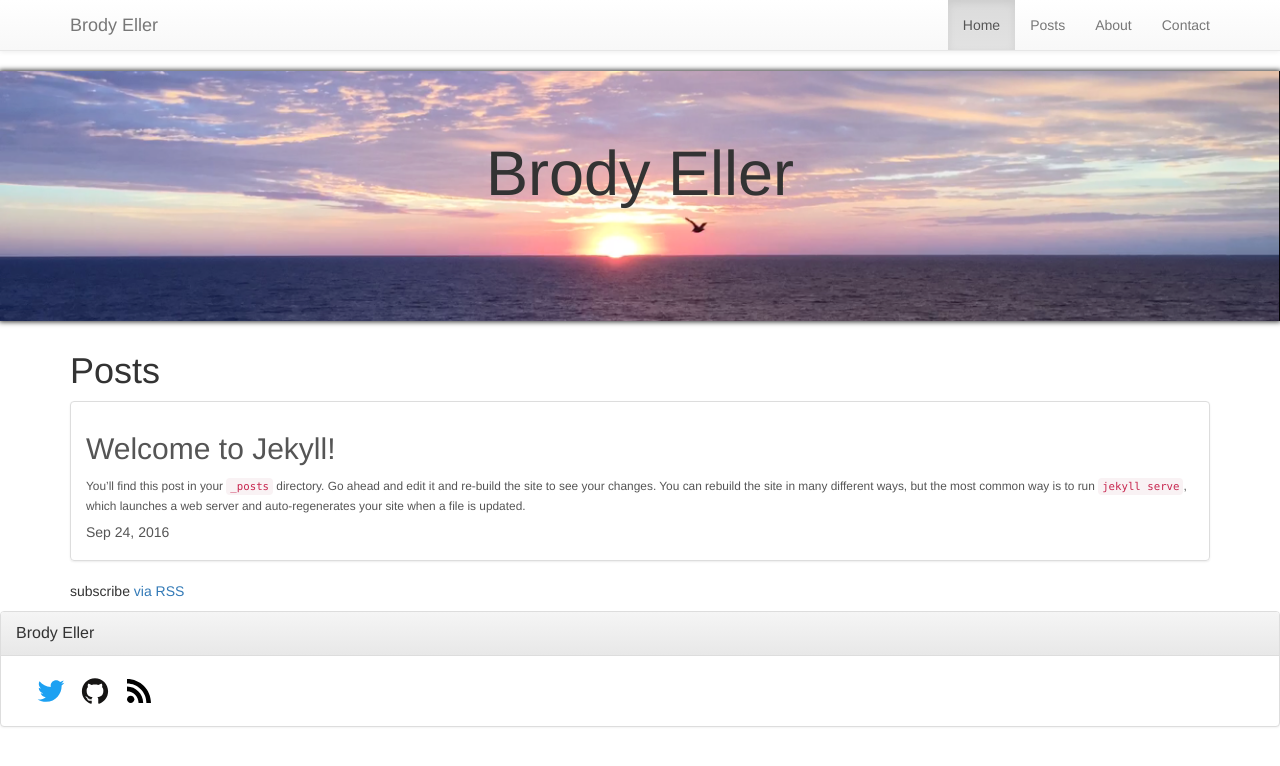
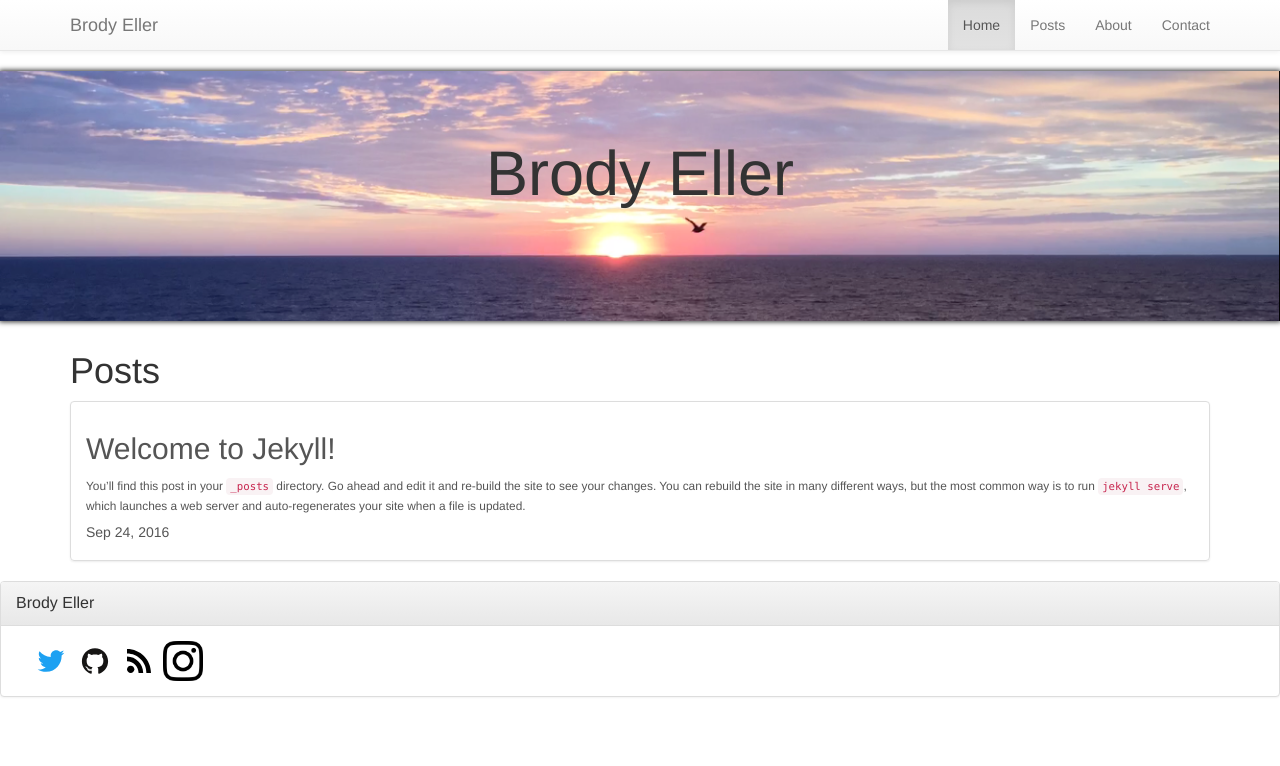
Before and after one commit to BrodyEller/brodyeller.github.io, a Jekyll site: the page built from index.html, in a window 1280 px wide. Shown: the top 766 px of the page. Built offline with Jekyll 4.4.1, drawn with Linux system fonts in a browser that asks for light colours; nearby versions of some CDN libraries.

Commit message:
Added instagram image to footer

```diff
--- a/_config.yml
+++ b/_config.yml
@@ -21,6 +21,7 @@ baseurl: "" # the subpath of your site, e.g. /blog
 url: "https://brodyeller.com" # the base hostname & protocol for your site
 twitter_username: brodlycooper
 github_username:  BrodyEller
+instagram_username: brodlycooper
 
 images_folder: images
 assets_folder: assets
@@ -28,6 +29,7 @@ assets_folder: assets
 twitter_image: Twitter_Social_Icon_Blue.svg
 github_image: Github-Mark.svg
 rss_image: RSS-Icon.svg
+instagram_image: glyph-logo_May2016.png
 
 jquery: <script   src="https://code.jquery.com/jquery-3.1.1.js"   integrity="sha256-16cdPddA6VdVInumRGo6IbivbERE8p7CQR3HzTBuELA="   crossorigin="anonymous"></script>
 bootstrap_css: <link rel="stylesheet" href="https://maxcdn.bootstrapcdn.com/bootstrap/3.3.7/css/bootstrap.min.css" integrity="sha384-BVYiiSIFeK1dGmJRAkycuHAHRg32OmUcww7on3RYdg4Va+PmSTsz/K68vbdEjh4u" crossorigin="anonymous">
--- a/_includes/footer.html
+++ b/_includes/footer.html
@@ -12,6 +12,7 @@
             <a target="_blank" href="https://twitter.com/{{ site.twitter_username }}"><img style="height:40px; width:40px;" src="{{ site.url }}/{{ site.assets_folder }}/{{ site.twitter_image }}"/></a>
             <a target="_blank" href="https://github.com/{{ site.github_username }}"><img style="height:40px; width:40px;" src="{{ site.url }}/{{ site.assets_folder }}/{{ site.github_image }}"/></a>
             <a href="{{ "/feed.xml" | prepend: site.baseurl }}"><img style="height:40px; width:40px;" src="{{ site.url }}/{{ site.assets_folder }}/{{ site.rss_image }}"/></a>
+            <a href="https://www.instagram.com/{{ site.instagram_username }}"><img style="height:40px; width:40px;" src="{{ site.url }}/{{ site.assets_folder }}/{{ site.instagram_image }}"/></a>
           </div>
         </div>
       </div>
--- a/index.html
+++ b/index.html
@@ -46,7 +46,6 @@ title: Brody Eller
         {% endfor %}
 
       </ul>
-      <p class="rss-subscribe">subscribe <a href="{{ "/feed.xml" | prepend: site.baseurl }}">via RSS</a></p>
     </div>
 
     {% include footer.html %}
--- a/posts.html
+++ b/posts.html
@@ -33,7 +33,6 @@ title: Posts
         {% endfor %}
 
       </ul>
-      <p class="rss-subscribe">subscribe <a href="{{ "/feed.xml" | prepend: site.baseurl }}">via RSS</a></p>
     </div>
 
     {% include footer.html %}
```
Also changed, not shown: assets/glyph-logo_May2016.png (added).
